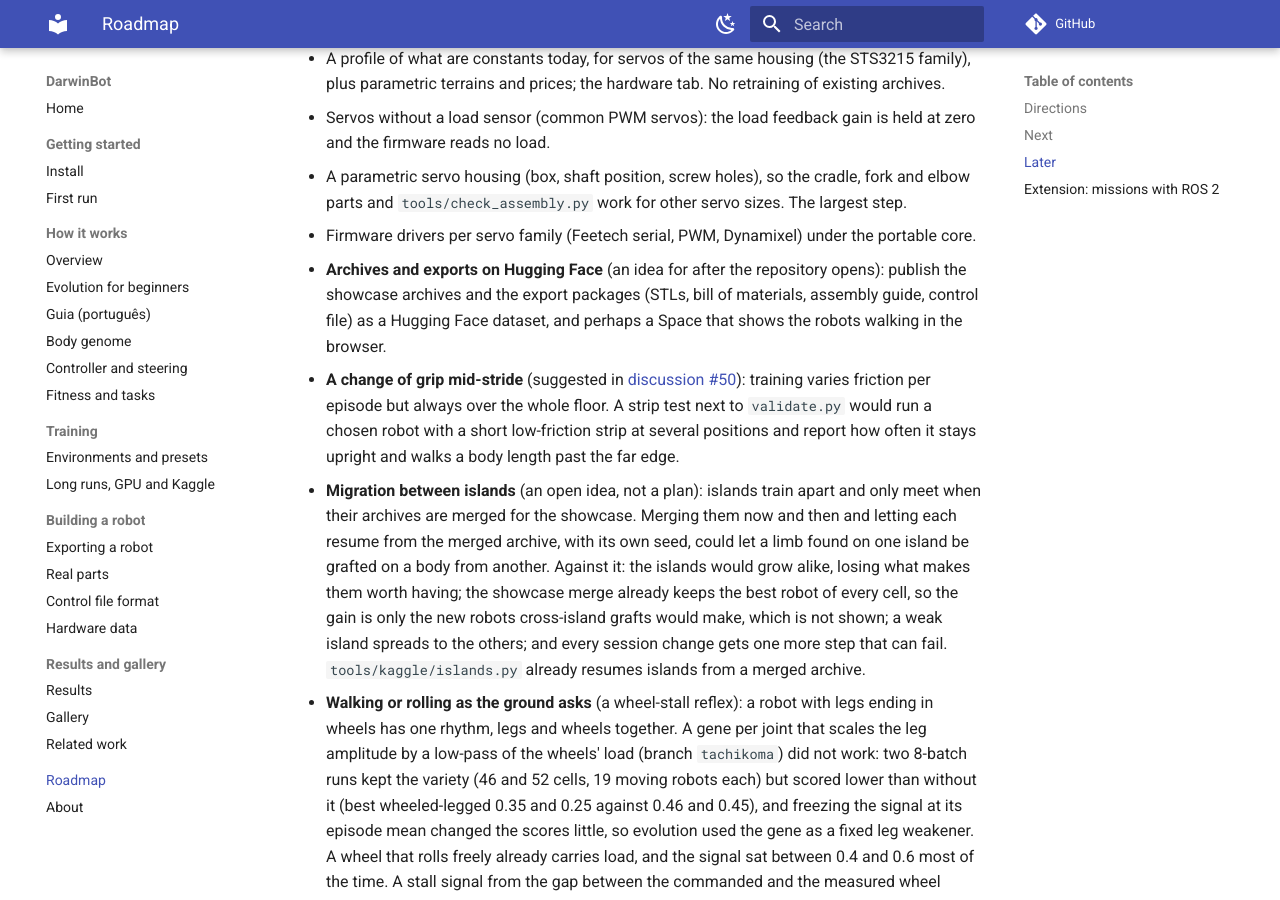
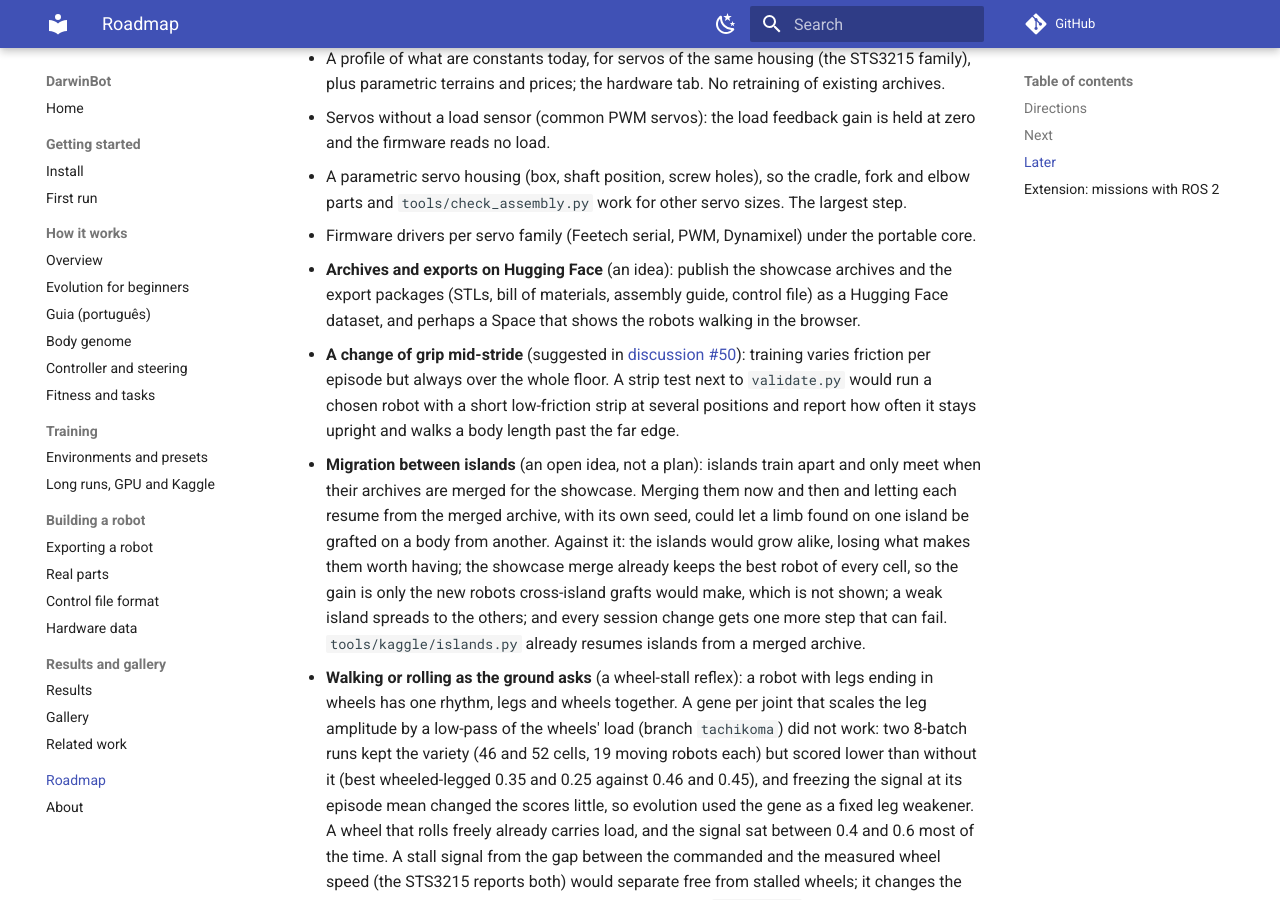
Before and after one commit to mpena2099/darwinbot, an MkDocs documentation site: the page built from docs/roadmap.md, in a window 1280 px wide and 900 px high, scrolled down 3867 px. Built offline with MkDocs 1.6.1 and Material for MkDocs 9.7.7, drawn with Linux system fonts in a browser that asks for light colours; comment, search, counter and statistics services are not loaded.

Commit message:
Docs: the repository is public; gallery link

```diff
--- a/docs/roadmap.md
+++ b/docs/roadmap.md
@@ -182,8 +182,7 @@ on them.
   4. Firmware drivers per servo family (Feetech serial, PWM, Dynamixel) under
      the portable core.
 
-- **Archives and exports on Hugging Face** (an idea for after the repository
-  opens): publish the showcase archives and the export packages (STLs, bill
+- **Archives and exports on Hugging Face** (an idea): publish the showcase archives and the export packages (STLs, bill
   of materials, assembly guide, control file) as a Hugging Face dataset, and
   perhaps a Space that shows the robots walking in the browser.
 - **A change of grip mid-stride** (suggested in
```
Also changed, not shown: docs/gallery.md (+1 -1 lines).
